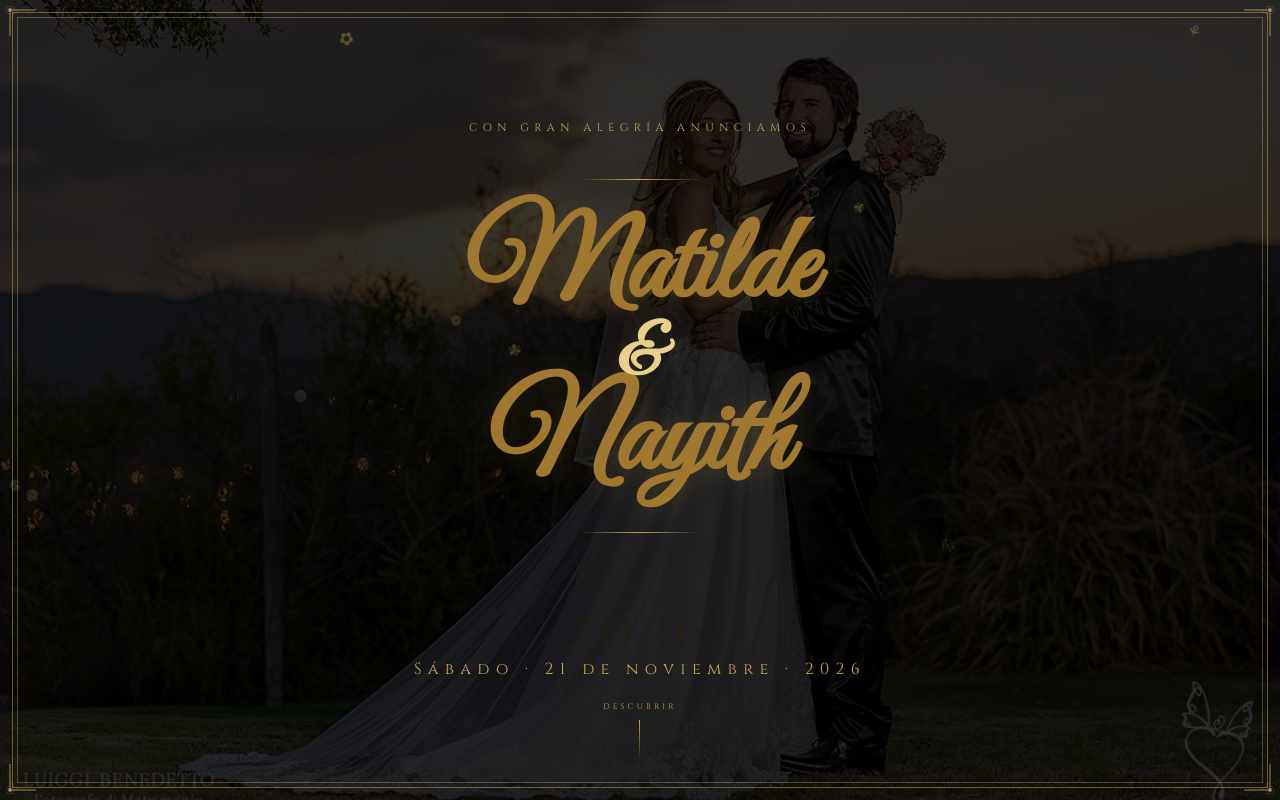
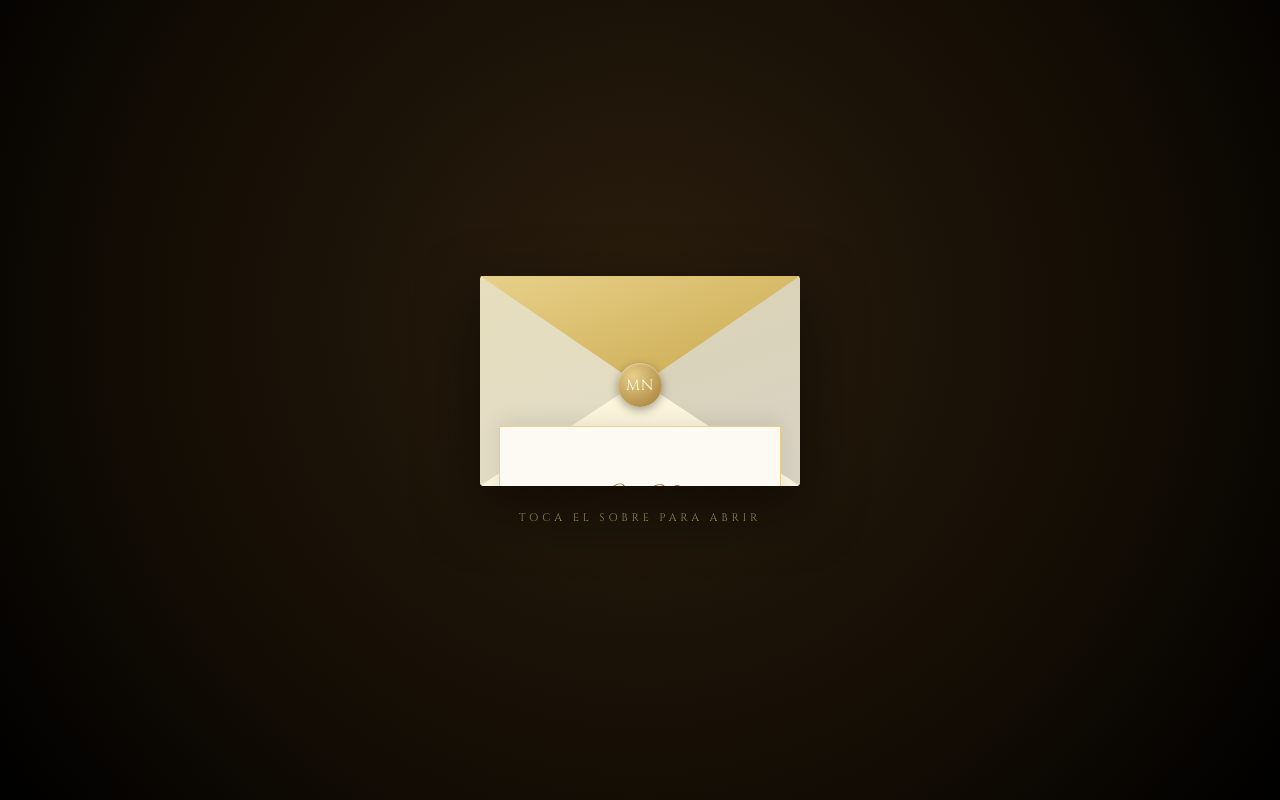
Before and after one commit to segimanzanares/wedding-invitation, a React (Vite) app: page / in a window 1280 px wide. Shown: the top 800 px of the page. Built offline with nearby package versions, Linux system fonts and the light colour scheme.

Commit message:
Show an envelope at the first load of the page

```diff
--- a/src/App.tsx
+++ b/src/App.tsx
@@ -1,3 +1,4 @@
+import { Envelope } from './components/envelope/Envelope';
 import { PageOrnamentBorder } from './components/layout/PageOrnamentBorder';
 import { FloatingPetals } from './components/hero/FloatingPetals';
 import { Hero } from './components/hero/Hero';
@@ -21,6 +22,7 @@ import {
 function App() {
   return (
     <>
+      <Envelope couple={COUPLE} />
       <PageOrnamentBorder />
       <FloatingPetals />
       <Hero couple={COUPLE} />
--- /dev/null
+++ b/src/components/envelope/Envelope.tsx
@@ -0,0 +1,63 @@
+import { useEffect, useState } from 'react';
+import type { CoupleInfo } from '../../types/wedding';
+import '../../styles/envelope.css';
+
+interface EnvelopeProps {
+  couple: CoupleInfo;
+}
+
+export function Envelope({ couple }: EnvelopeProps) {
+  const [isOpen, setIsOpen] = useState(false);
+  const [isHidden, setIsHidden] = useState(false);
+  const [firstName, secondName] = couple.names;
+  const initials = `${firstName.charAt(0)}${secondName.charAt(0)}`;
+
+  useEffect(() => {
+    document.body.style.overflow = isHidden ? '' : 'hidden';
+    return () => {
+      document.body.style.overflow = '';
+    };
+  }, [isHidden]);
+
+  useEffect(() => {
+    if (!isOpen) return;
+    const timer = window.setTimeout(() => setIsHidden(true), 1800);
+    return () => window.clearTimeout(timer);
+  }, [isOpen]);
+
+  if (isHidden) return null;
+
+  return (
+    <div
+      className={`envelope-overlay ${isOpen ? 'is-open' : ''}`}
+      aria-hidden={isOpen}
+    >
+      <div className="envelope-scene">
+        <button
+          type="button"
+          className="envelope"
+          onClick={() => setIsOpen(true)}
+          aria-label={`Abrir la invitación de ${firstName} y ${secondName}`}
+        >
+          <span className="envelope-pocket">
+            <span className="envelope-back" />
+            <span className="envelope-fold-left" />
+            <span className="envelope-fold-right" />
+            <span className="envelope-fold-bottom" />
+            <span className="envelope-letter">
+              <span className="envelope-letter-monogram">{initials}</span>
+              <span className="envelope-letter-text">
+                {firstName} &amp; {secondName}
+              </span>
+            </span>
+          </span>
+          <span className="envelope-flap" />
+          <span className="envelope-seal">{initials}</span>
+        </button>
+        <p className="envelope-hint">
+          {isOpen ? 'Abriendo…' : 'Toca el sobre para abrir'}
+        </p>
+      </div>
+    </div>
+  );
+}
--- a/src/data/weddingData.ts
+++ b/src/data/weddingData.ts
@@ -20,31 +20,23 @@ export const EVENT_DETAILS: DetailCardData[] = [
   {
     icon: '⛪',
     label: 'Ceremonia Religiosa',
-    title: 'Catedral de Puerto Escondido',
-    lines: ['Puerto Angelito SN', 'Puerto Escondido, Oax.'],
-    time: '14:00 HRS',
+    title: 'Parroquia de la Soledad',
+    lines: ['Calle Fundadores SN', 'Puerto Escondido, Oax.'],
+    time: '15:00 HRS',
   },
   {
     icon: '🥂',
     label: 'Recepción & Banquete',
-    title: 'El Rinconcito Costeño',
-    lines: ['Barrio, De las Flores,', 'Bajos de Chila, Oax.'],
+    title: 'Salón Nochetly',
+    lines: ['Calle Ignacio barrera SN', 'Col. Aeropuerto, Puerto Escondido, Oax.'],
     time: '16:00 HRS',
   },
   {
     icon: '🌹',
     label: 'Dresscode',
-    title: 'Etiqueta Formal',
-    lines: ['Solicitamos a nuestros invitados vestimenta de gala.'],
+    title: 'Vestimenta Formal',
+    lines: ['Solicitamos a nuestros invitados vestimenta formal.'],
     note: 'Evitar el color blanco y el negro riguroso.',
-  },
-  {
-    icon: '📍',
-    label: 'Hospedaje',
-    title: 'Hotel Villasol',
-    lines: ['Hemos reservado habitaciones para nuestros invitados.'],
-    note: 'Mencionar el código:',
-    code: 'BODA2025',
   },
 ];
 
@@ -52,24 +44,24 @@ export const VENUES: Venue[] = [
   {
     icon: '⛪',
     tag: 'Ceremonia religiosa',
-    name: 'Catedral de Puerto Escondido',
-    addressLines: ['Puerto Angelito s/n', 'Puerto Escondido, Oax.'],
-    time: '17:00 hrs',
+    name: 'Parroquia de la Soledad',
+    addressLines: ['Calle Fundadores SN', 'Puerto Escondido, Oax.'],
+    time: '15:00 hrs',
     mapEmbedUrl:
-      'https://www.google.com/maps/embed?pb=!1m18!1m12!1m3!1d1556.5971211546707!2d-97.07351026366969!3d15.862366078663188!2m3!1f0!2f0!3f0!3m2!1i1024!2i768!4f13.1!3m3!1m2!1s0x85b8f7f31961dabd%3A0x83630e0376bedbd0!2sSanta%20Madre%20Iglesia%20Catedral%20Puerto%20Escondido!5e1!3m2!1ses!2smx!4v1773275022068!5m2!1ses!2smx',
-    mapTitle: 'Catedral de Puerto Escondido — Ceremonia',
-    directionsUrl: 'https://maps.google.com/?q=Catedral+Metropolitana+Ciudad+de+Mexico',
+      'https://www.google.com/maps/embed?pb=!1m18!1m12!1m3!1d579.0600004236936!2d-97.06559229077502!3d15.861209402501347!2m3!1f0!2f0!3f0!3m2!1i1024!2i768!4f13.1!3m3!1m2!1s0x85b8f78ea8a79817%3A0x52e28233550773e9!2sNtra.%20Sra.%20de%20La%20Soledad%2C%20Libertad%2C%2071984%20Puerto%20Escondido%2C%20Oax.!5e1!3m2!1ses!2smx!4v1787847826516!5m2!1ses!2smx',
+    mapTitle: 'Parroquia de la Soledad — Ceremonia',
+    directionsUrl: 'https://www.google.com/maps/dir//Parroquia+de+la+Virgen+de+la+Soledad,+Fundadores+205,+Centro,+71980+Puerto+Escondido,+Oax./@15.8611489,-97.0682913,1064m/data=!3m1!1e3!4m17!1m7!3m6!1s0x85b8f78ea8585f57:0xeb58d0f79a8faa6b!2sParroquia+de+la+Virgen+de+la+Soledad!8m2!3d15.8611489!4d-97.0657164!16s%2Fg%2F11g6bnwxbd!4m8!1m0!1m5!1m1!1s0x85b8f78ea8585f57:0xeb58d0f79a8faa6b!2m2!1d-97.0657164!2d15.8611489!3e0?entry=ttu&g_ep=EgoyMDI2MDgyNC4wIKXMDSoASAFQAw%3D%3D',
   },
   {
     icon: '🥂',
     tag: 'Recepción & Banquete',
-    name: 'El Rinconcito Costeño',
-    addressLines: ['Barrio de las flores s/n', 'Bajos de Chila, Oax.'],
-    time: '20:00 hrs',
+    name: 'Salón Nochetly',
+    addressLines: ['Calle Ignacio barrera SN', 'Col. Aeropuerto, Puerto Escondido, Oax.'],
+    time: '16:00 hrs',
     mapEmbedUrl:
-      'https://www.google.com/maps/embed?pb=!1m18!1m12!1m3!1d1562.3667613846867!2d-97.1171599960766!3d15.924167583124502!2m3!1f0!2f0!3f0!3m2!1i1024!2i768!4f13.1!3m3!1m2!1s0x85b859c6c39c0053%3A0x4933e84533028435!2sEl%20Rinconcito%20Coste%C3%B1o!5e1!3m2!1ses!2smx!4v1773275187068!5m2!1ses!2smx',
-    mapTitle: 'El Rinconcito Costeño — Recepción',
-    directionsUrl: 'https://maps.google.com/?q=San+Angel+Alvaro+Obregon+Ciudad+de+Mexico',
+      'https://www.google.com/maps/embed?pb=!1m14!1m12!1m3!1d1158.0042242510522!2d-97.08122493664845!3d15.881356418014205!2m3!1f0!2f0!3f0!3m2!1i1024!2i768!4f13.1!5e1!3m2!1ses!2smx!4v1787848118015!5m2!1ses!2smx',
+    mapTitle: 'Salón Nochetly — Recepción',
+    directionsUrl: 'https://www.google.com/maps/dir//15.8813113,-97.0809648/@15.8813564,-97.0812249,266m/data=!3m1!1e3!4m2!4m1!3e0?entry=ttu&g_ep=EgoyMDI2MDgyNC4wIKXMDSoASAFQAw%3D%3D',
   },
 ];
 
--- a/src/styles/base.css
+++ b/src/styles/base.css
@@ -67,7 +67,7 @@ body {
 /* ─── SECTIONS ─── */
 section {
   padding: 100px 40px;
-  max-width: 860px;
+  max-width: 920px;
   margin: 0 auto;
   text-align: center;
 }
--- a/src/styles/details.css
+++ b/src/styles/details.css
@@ -1,6 +1,6 @@
 .details-grid {
   display: grid;
-  grid-template-columns: 1fr 1fr;
+  grid-template-columns: 1fr 1fr 1fr;
   gap: 40px;
   margin-top: 60px;
 }
--- /dev/null
+++ b/src/styles/envelope.css
@@ -0,0 +1,212 @@
+.envelope-overlay {
+  position: fixed;
+  inset: 0;
+  z-index: 3000;
+  display: flex;
+  flex-direction: column;
+  align-items: center;
+  justify-content: center;
+  gap: 32px;
+  background: radial-gradient(circle at 50% 40%, #2a1d0d 0%, #120c04 65%, #000 100%);
+  opacity: 1;
+  transition:
+    opacity 0.9s ease 0.9s,
+    visibility 0.9s ease 0.9s;
+}
+.envelope-overlay.is-open {
+  opacity: 0;
+  visibility: hidden;
+  pointer-events: none;
+}
+
+.envelope-scene {
+  perspective: 1600px;
+  display: flex;
+  flex-direction: column;
+  align-items: center;
+  gap: 24px;
+}
+
+.envelope {
+  position: relative;
+  width: min(320px, 78vw);
+  height: min(210px, 51vw);
+  border: none;
+  background: none;
+  padding: 0;
+  cursor: pointer;
+  transform-style: preserve-3d;
+  animation: envelopeDrop 1s cubic-bezier(0.34, 1.56, 0.64, 1) 0.2s both;
+}
+.envelope:focus-visible {
+  outline: 2px solid var(--gold-light);
+  outline-offset: 8px;
+}
+
+@keyframes envelopeDrop {
+  from {
+    opacity: 0;
+    transform: translateY(-40px) scale(0.9);
+  }
+  to {
+    opacity: 1;
+    transform: translateY(0) scale(1);
+  }
+}
+
+.envelope-pocket {
+  position: absolute;
+  inset: 0;
+  overflow: hidden;
+  border-radius: 4px;
+  box-shadow: 0 20px 60px rgba(0, 0, 0, 0.5);
+  z-index: 1;
+}
+
+.envelope-back {
+  position: absolute;
+  inset: 0;
+  background: linear-gradient(160deg, var(--cream), var(--off-white));
+}
+
+.envelope-fold-left,
+.envelope-fold-right,
+.envelope-fold-bottom {
+  position: absolute;
+  inset: 0;
+  background: linear-gradient(160deg, var(--gold-pale), var(--off-white));
+}
+.envelope-fold-left {
+  clip-path: polygon(0 0, 50% 50%, 0 100%);
+  filter: brightness(0.94);
+}
+.envelope-fold-right {
+  clip-path: polygon(100% 0, 50% 50%, 100% 100%);
+  filter: brightness(0.9);
+}
+.envelope-fold-bottom {
+  clip-path: polygon(0 100%, 100% 100%, 50% 50%);
+  filter: brightness(1.05);
+  z-index: 2;
+}
+
+.envelope-letter {
+  position: absolute;
+  left: 6%;
+  right: 6%;
+  bottom: 6%;
+  height: 80%;
+  z-index: 3;
+  background: var(--white);
+  border: 1px solid var(--gold-light);
+  border-radius: 2px;
+  display: flex;
+  flex-direction: column;
+  align-items: center;
+  justify-content: center;
+  gap: 6px;
+  transform: translateY(72%);
+  transition: transform 1.1s cubic-bezier(0.65, 0, 0.35, 1) 0.5s;
+  box-shadow: 0 -6px 20px rgba(0, 0, 0, 0.08);
+}
+.envelope-letter-monogram {
+  font-family: 'Great Vibes', cursive;
+  font-size: 30px;
+  color: var(--gold-deep);
+}
+.envelope-letter-text {
+  font-family: 'Cinzel', serif;
+  font-size: 9px;
+  letter-spacing: 0.3em;
+  color: var(--gold);
+  text-transform: uppercase;
+}
+
+.envelope-flap {
+  position: absolute;
+  top: 0;
+  left: 0;
+  width: 100%;
+  height: 52%;
+  background: linear-gradient(160deg, var(--gold-light), var(--gold));
+  clip-path: polygon(0 0, 100% 0, 50% 100%);
+  transform-origin: top center;
+  transform: rotateX(0deg);
+  transition: transform 0.9s cubic-bezier(0.65, 0, 0.35, 1);
+  backface-visibility: hidden;
+  z-index: 4;
+  box-shadow: 0 2px 10px rgba(0, 0, 0, 0.15);
+}
+
+.envelope-seal {
+  position: absolute;
+  top: calc(52% - 22px);
+  left: 50%;
+  transform: translate(-50%, 0) scale(1);
+  width: 44px;
+  height: 44px;
+  border-radius: 50%;
+  background: radial-gradient(circle at 35% 30%, var(--gold-light), var(--gold-deep));
+  color: var(--white);
+  font-family: 'Cinzel', serif;
+  font-size: 15px;
+  letter-spacing: 0.05em;
+  display: flex;
+  align-items: center;
+  justify-content: center;
+  box-shadow:
+    0 3px 10px rgba(0, 0, 0, 0.35),
+    inset 0 1px 2px rgba(255, 255, 255, 0.4);
+  z-index: 5;
+  transition:
+    transform 0.5s ease 0.15s,
+    opacity 0.5s ease 0.15s;
+}
+
+.envelope-hint {
+  font-family: 'Cinzel', serif;
+  font-size: 11px;
+  letter-spacing: 0.35em;
+  text-transform: uppercase;
+  color: var(--gold-light);
+  opacity: 0.85;
+  animation: envelopeHintPulse 2.2s ease-in-out infinite;
+}
+
+@keyframes envelopeHintPulse {
+  0%,
+  100% {
+    opacity: 0.5;
+  }
+  50% {
+    opacity: 1;
+  }
+}
+
+.envelope-overlay.is-open .envelope-flap {
+  transform: rotateX(180deg);
+}
+.envelope-overlay.is-open .envelope-seal {
+  transform: translate(-50%, -10px) scale(0);
+  opacity: 0;
+}
+.envelope-overlay.is-open .envelope-letter {
+  transform: translateY(-135%);
+}
+.envelope-overlay.is-open .envelope-hint {
+  opacity: 0;
+  animation: none;
+  transition: opacity 0.4s ease;
+}
+
+@media (prefers-reduced-motion: reduce) {
+  .envelope-overlay,
+  .envelope,
+  .envelope-flap,
+  .envelope-letter,
+  .envelope-seal,
+  .envelope-hint {
+    animation: none !important;
+    transition-duration: 0.2s !important;
+  }
+}
```
